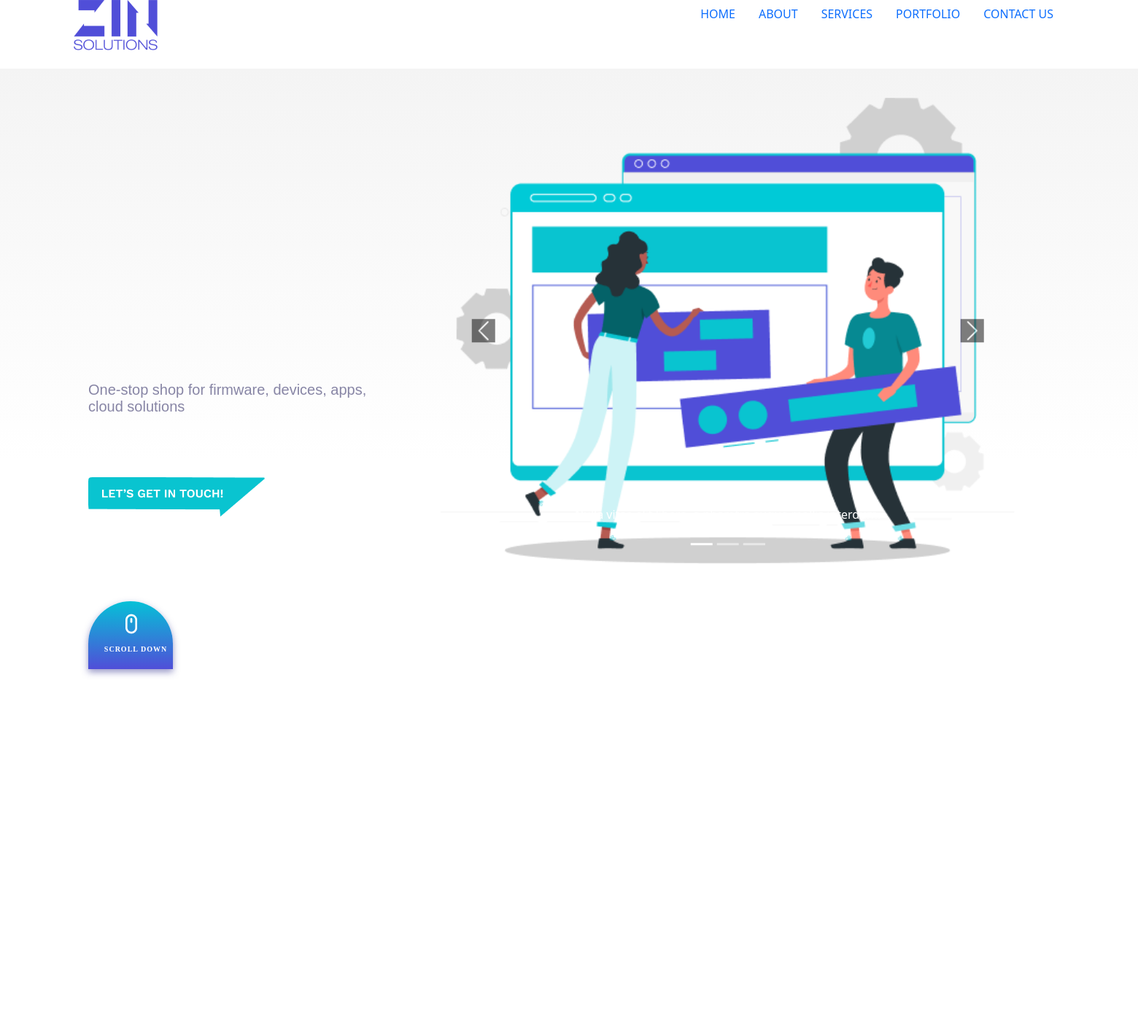
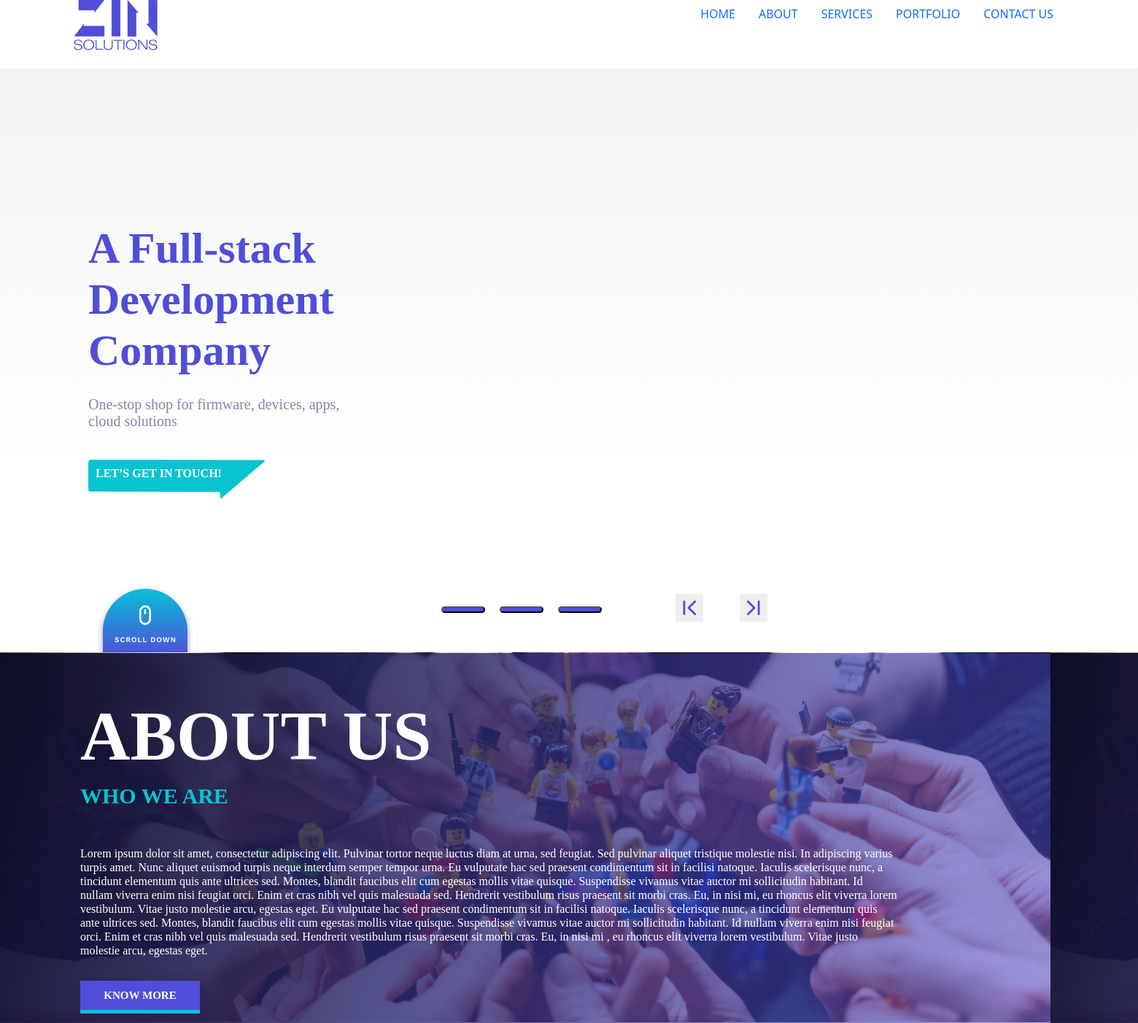
Before and after one commit to AliAssaf2/FirstTask, a Laravel app: page /home in a window 1560 px wide. Shown: the part 26-1428 px from the top of the page at 73% size. Before the commit the page ends 952 px from the top, so only its background shows below. Run offline with Laravel 9, Linux system fonts and the light colour scheme.

```diff
--- a/public/css/home.css
+++ b/public/css/home.css
@@ -1,5 +1,5 @@
 .head {
-    width: 100%;
+    width: 100% ;
     height: 120px;
     background: #FFFFFF;
     position: relative;
@@ -20,75 +20,286 @@
 }
 .main {
     width: 100%;
+    height: 100%;
+    background: #FFFFFF;
+    position: relative;
+}
+.main .Home-CarouselBox {
+    /* Vector */
+    position: absolute;
+    width: 100%;
     height: 780px;
     background: linear-gradient(180deg, #F4F4F4 0%, #FFFFFF 68.85%);
 }
-.FirstText {
+.main .Home-CarouselBox .Changing-TextBox{
+
+    /* A Full-stack Development Company */
+
+    position: absolute;
+    width: 443px;
+    height: 210px;
+    left: 121px;
+    top: 211px;
+
+    font-family: 'Work Sans';
+    font-style: normal;
+    font-weight: 600;
+    font-size: 60px;
+    line-height: 70px;
+
+    color: #504ED8;
+
+}
+.main .Home-CarouselBox .TextBox1{
+    /* One-stop shop for firmware, devices, apps, cloud solutions */
+
     position: absolute;
     width: 382px;
     height: 44px;
     left: 121px;
-    top: 549px;
-    font-family: 'Work Sans', sans-serif;
+    top: 449px;
+
+    font-family: 'Work Sans';
     font-style: normal;
     font-weight: 400;
     font-size: 20px;
     line-height: 23px;
+
     color: #8785A5;
+
+}
+.main .Home-CarouselBox .TextBox2{
+    /* Group 47 */
+
+    position: absolute;
+    width: 241.84px;
+    height: 54px;
+    left: 121px;
+    top: 536px;
+    background-image: url('../img/Home-arrow.png') ;
+
+}
+.main .Home-CarouselBox .TextBox2 p{
+    font-family: Work Sans;
+    font-size: 16px;
+    font-weight: 600;
+    line-height: 18.77px;
+    text-align: left;
+    color:#FFFFFF;
+   margin-top: 10px;
+    margin-left: 10px;
+}
+.main .Home-CarouselBox .scroll-downBox{
+    /* Group 81 */
+    position: absolute;
+    width: 140px;
+    height: 93px;
+    left: 131px;
+    top: 707px;
+    background-image: url('../img/home-scroll-down.png') ;
+}
+.main .Home-CarouselBox .CarouselBox {
+    /* Group 74 */
+    position: absolute;
+    width: 800px;
+    height: 800px;
+    left: 600px;
+    transform: rotate(165deg);
+    background-image: url("../img/CarouselBox-Rings-.png");
+}
+.main .Home-CarouselBox .CarouselBox .custom-carousel img {
+
+transform: rotate(-165deg);
 }
 
-.SecondText {
+.main .Home-CarouselBox  .indicators-buttons-Box {
+    /* Group 3625 */
+
     position: absolute;
-    width: 241px;
-    height: 54px;
-    left: 121px;
-    top: 680px;
+    width: 369px;
+    height: 38px;
+    left: 550px;
+    top: 725px;
+
+
 }
-.scrolDown {
+.main .Home-CarouselBox .indicators-buttons-Box .custom-carousel-indicators {
+    /* Group 82 */
+
     position: absolute;
-    width: 116px;
-    height: 93px;
-    left: 121px;
-    top: 850px;
-    background: linear-gradient(180deg, #00CAD7 -8.06%, #504ED8 100%);
-    box-shadow: 0px 4px 10px rgba(57, 56, 150, 0.53);
-    border-radius: 90px 90px 0px 0px;
+    width: 300px;
+    height: 28px;
+    margin: 5px;
+   left: 30px;
 }
-.scrolDown img {
+.main .Home-CarouselBox .indicators-buttons-Box .custom-carousel-indicators .button1{
+    /* Rectangle 54 */
+
     position: absolute;
-    left: 43px;
-    top: 15px;
+    width: 60px;
+    left: 20px;
+    height: 9px;
+    top: 7px;
+    background: #504ED8;
+    border-radius: 69px;
+
 }
-.scrolDown p {
+.main .Home-CarouselBox .indicators-buttons-Box .custom-carousel-indicators .button2{
+    /* Rectangle 54 */
+
     position: absolute;
-    width: 100px;
-    height: 12px;
-    left: 15px;
+    width: 60px;
+    left: 100px;
+    height: 9px;
+    top: 7px;
+    background: #504ED8;
+    border-radius: 69px;
+
+}
+.main .Home-CarouselBox .indicators-buttons-Box .custom-carousel-indicators .button3{
+    /* Rectangle 54 */
+
+    position: absolute;
+    width: 60px;
+    left: 180px;
+    height: 9px;
+    top: 7px;
+    background: #504ED8;
+    border-radius: 69px;
+
+}
+.main .Home-CarouselBox .indicators-buttons-Box .prev-next-buttons{
+    /* fluent:arrow-next-20-filled */
+
+    position: absolute;
+    width: 50px;
+    height: 38px;
+    left: 364px;
+
+    transform: rotate(180deg);
+}
+.main .Home-CarouselBox .indicators-buttons-Box .prev-next-buttons .custom-carousel-control-next{
+    /* fluent:arrow-next-20-filled */
+
+    position: absolute;
+    width: 38px;
+    height: 38px;
+    background-image: url("../img/Carousel-fluent_arrow-next.png");
+    background-size: cover;
+    background-repeat: no-repeat;
+    border: none;
+    transform: rotate(180deg);
+    top: 5px ;
+
+}
+.main .Home-CarouselBox .indicators-buttons-Box .prev-next-buttons .custom-carousel-control-prev{
+    position: absolute;
+    width: 38px;
+    height: 38px;
+   right: 100px;
+    background-image: url("../img/Carousel-fluent_arrow-next.png");
+    background-size: cover;
+    background-repeat: no-repeat;
+    border: none;
+    transform: rotate(360deg);
+    top: 5px ;
+
+}
+.main .Home-AboutUs{
+    /* Vector */
+
+    position: absolute;
+    width: 100%;
+    height: 508px;
+    top: 800px;
+    background:#FFFFFF;
+}
+.main .Home-AboutUs .AboutUs {
+    position: absolute;
+    width: 100%;
+    height: 508px;
+
+    background-image: url('../img/about-us-header.png') ;
+}
+.main .Home-AboutUs .AboutUs h1 {
+    position: absolute;
+    width: 484px;
+    height: 111px;
+    left: 110px;
     top: 60px;
     font-family: 'Work Sans';
     font-style: normal;
-    font-weight: 600;
-    font-size: 10px;
-    line-height: 12px;
-    text-align: center;
-    letter-spacing: 0.1em;
+    font-weight: 700;
+    font-size: 95px;
+    line-height: 111px;
     color: #FFFFFF;
 }
+.main .Home-AboutUs .AboutUs h2 {
+    position: absolute;
+    width: auto;
+    height: 35px;
+    left: 110px;
+    top: 179px;
+    font-family: 'Work Sans';
+    font-style: normal;
+    font-weight: 600;
+    font-size: 30px;
+    line-height: 35px;
+    color: #09C4D0;
+    white-space: nowrap;
+}
+.main .Home-AboutUs .AboutUs p {
+    position: absolute;
+    width: 1120px;
+    height: 169px;
+    left: 110px;
+    top: 266px;
+    font-family: 'Work Sans';
+    font-style: normal;
+    font-weight: 400;
+    font-size: 16px;
+    line-height: 19px;
+    color: #FFFFFF;
+}
+.main .Home-AboutUs .AboutUs .AboutUs-Button{
+    /* Rectangle 58 */
 
-.main .CarouselBox {
     position: absolute;
-    width: 787.8px;
-    height: 667.49px;
-    left: 600px;
-    top: 132.34px;
-    transform: rotate(165deg);
+    width: 164px;
+    height: 45px;
+    left: 110px;
+    top: 450px;
+
+    background: #504ED8;
+
 }
-.rotate {
-    rotate: 195deg;
+.main .Home-AboutUs .AboutUs .AboutUs-Button button{
+    /* KNOW MORE */
+    display: flex;
+    justify-content: center;
+    width: 100%;
+    margin-top: 10px;
+    font-family: 'Work Sans';
+    font-style: normal;
+    font-weight: 600;
+    font-size: 15px;
+    line-height: 18px;
+    /* identical to box height */
+    text-align: center;
+    background: #504ED8;
+    color: #FFFFFF;
+    border: none;
 }
+.main .Home-AboutUs .AboutUs  .AboutUs-Button-Strip{
+    /* Rectangle 59 */
 
-/* Change carousel button colors to black */
-.carousel-control-prev-icon,
-.carousel-control-next-icon {
-    background-color: black;
+    position: absolute;
+    width: 164px;
+    height: 5px;
+    left: 110px;
+    top: 490px;
+
+    background: #09C4D0;
+
+
 }
--- /dev/null
+++ b/public/js/home.js
@@ -0,0 +1,17 @@
+document.addEventListener('DOMContentLoaded', (event) => {
+    const sentences = [
+        "A Full-stack Development Company",
+        "Consultation",
+        "UI UX"
+    ];
+    let index = 0;
+    const carouselText = document.getElementById('carousel-text');
+
+    function changeText() {
+        carouselText.textContent = sentences[index];
+        index = (index + 1) % sentences.length;
+    }
+
+    changeText(); // Initial call to set the first sentence
+    setInterval(changeText, 3000); // Change text every 3 seconds
+});
--- a/resources/views/Home.blade.php
+++ b/resources/views/Home.blade.php
@@ -3,11 +3,11 @@
 <head>
     <meta charset="UTF-8">
     <meta name="viewport" content="width=device-width, initial-scale=1">
-    <title>Document</title>
+    <title>Home</title>
     <link href="https://cdn.jsdelivr.net/npm/bootstrap@5.0.2/dist/css/bootstrap.min.css" rel="stylesheet" integrity="sha384-EVSTQN3/azprG1Anm3QDgpJLIm9Nao0Yz1ztcQTwFspd3yD65VohhpuuCOmLASjC" crossorigin="anonymous">
     <script src="https://cdn.jsdelivr.net/npm/bootstrap@5.0.2/dist/js/bootstrap.bundle.min.js" integrity="sha384-MrcW6ZMFYlzcLA8Nl+NtUVF0sA7MsXsP1UyJoMp4YLEuNSfAP+JcXn/tWtIaxVXM" crossorigin="anonymous"></script>
     <link href="{{ asset('css/home.css') }}" rel="stylesheet">
-
+    <script src="{{ asset('js/home.js') }}"></script>
 
 </head>
 <body>
@@ -36,72 +36,114 @@
 </header>
 
 <div class="main">
-    <div class="FirstText">
-        <p>One-stop shop for firmware, devices, apps, cloud solutions</p>
+
+    <div class="Home-CarouselBox">
+
+    <div class="Changing-TextBox">
+        <div class="Changing-Text">
+            <p id="carousel-text"></p>
+        </div>
     </div>
 
-    <div class="SecondText">
-        <img src="img/Group 47.png">
+        <div class="TextBox1">
+            <p>One-stop shop for firmware, devices, apps, cloud solutions</p>
+        </div>
+
+        <div class="TextBox2">
+            <p>LET’S GET IN TOUCH!</p>
+        </div>
+
+        <div class="scroll-downBox">
+        <!-- image holder for scroll down image -->
+        </div>
+
+
+{{--<div class="CarouselBox">
+    <div id="carouselExampleIndicators" class="custom-carousel" data-bs-ride="carousel">
+
+        <div class="custom-carousel-inner">
+            <div class="custom-carousel-item custom-active">
+                <img src="img/Carousel-Slider-one.png" class="custom-img" alt="...">
+            </div>
+            <div class="custom-carousel-item">
+                <img src="img/Carousel-Slider-two.png" class="custom-img" alt="...">
+            </div>
+            <div class="custom-carousel-item">
+                <img src="img/Carousel-Slider-three.png" class="custom-img" alt="...">
+            </div>
+        </div>
+
     </div>
-    <div class="scrolDown">
-        <div>
-            <img src="img/fe_mouse.png">
+</div>--}}
+
+
+        <div class="indicators-buttons-Box">
+            <div class="custom-carousel-indicators">
+                <button type="button" data-bs-target="#carouselExampleIndicators" data-bs-slide-to="0" class="button1" aria-current="true" aria-label="Slide 1"></button>
+                <button type="button" data-bs-target="#carouselExampleIndicators" data-bs-slide-to="1" aria-label="Slide 2" class="button2"></button>
+                <button type="button" data-bs-target="#carouselExampleIndicators" data-bs-slide-to="2" aria-label="Slide 3" class="button3"></button>
+            </div>
+
+            <div class="prev-next-buttons">
+            <button class="custom-carousel-control-prev" type="button" data-bs-target="#carouselExampleIndicators" data-bs-slide="prev">
+                <span class="custom-carousel-control-prev-icon" aria-hidden="true"></span>
+
+            </button>
+
+            <button class="custom-carousel-control-next" type="button" data-bs-target="#carouselExampleIndicators" data-bs-slide="next">
+                <span class="custom-carousel-control-next-icon" aria-hidden="true"></span>
+
+            </button>
+            </div>
+
         </div>
-        <p>SCROLL DOWN</p>
+
     </div>
 
-    <div class="CarouselBox">
-        <div class="rotate">
-            <div id="carouselExampleCaptions" class="carousel slide" data-bs-ride="carousel">
-                <div class="carousel-inner">
-                    <div class="carousel-item active">
-                        <img src="img/slider-image-1(1).png" class="d-block w-100" alt="...">
-                        <div class="carousel-caption d-none d-md-block">
-                            <h5>First slide label</h5>
-                            <p>Nulla vitae elit libero, a pharetra augue mollis interdum.</p>
-                        </div>
-                    </div>
-                    <div class="carousel-item">
-                        <img src="img/rafiki.png" class="d-block w-100" alt="...">
-                        <div class="carousel-caption d-none d-md-block">
-                            <h5>Second slide label</h5>
-                            <p>Lorem ipsum dolor sit amet, consectetur adipiscing elit.</p>
-                        </div>
-                    </div>
-                    <div class="carousel-item">
-                        <img src="img/rafiki1.png" class="d-block w-100" alt="...">
-                        <div class="carousel-caption d-none d-md-block">
-                            <h5>Third slide label</h5>
-                            <p>Praesent commodo cursus magna, vel scelerisque nisl consectetur.</p>
-                        </div>
-                    </div>
-                </div>
+    <div class="Home-AboutUs">
 
-                <!-- Wrapper for controls and indicators -->
-                <div class="carousel-controls-wrapper">
-                    <!-- Previous button -->
-                    <a class="carousel-control-prev" href="#carouselExampleCaptions" role="button" data-bs-slide="prev">
-                        <span class="carousel-control-prev-icon" aria-hidden="true"></span>
-                        <span class="visually-hidden">Previous</span>
-                    </a>
+        <div class="AboutUs">
+            <h1>ABOUT US</h1>
+            <h2>WHO WE ARE</h2>
+            <p>Lorem ipsum dolor sit amet, consectetur adipiscing elit. Pulvinar tortor neque
+                luctus diam at urna, sed feugiat. Sed pulvinar aliquet tristique molestie nisi.
+                In adipiscing varius turpis amet. Nunc aliquet euismod turpis neque interdum semper tempor urna.
+                Eu vulputate hac sed praesent condimentum sit in facilisi natoque. Iaculis scelerisque nunc,
+                a tincidunt elementum quis ante ultrices sed. Montes,
+                blandit faucibus elit cum egestas mollis vitae quisque.
+                Suspendisse vivamus vitae auctor mi sollicitudin habitant.
+                Id nullam viverra enim nisi feugiat orci. Enim et cras nibh vel
+                quis malesuada sed. Hendrerit vestibulum risus praesent sit morbi cras.
+                Eu, in nisi mi, eu rhoncus elit viverra lorem vestibulum. Vitae justo molestie arcu,
+                egestas eget. Eu vulputate hac sed praesent condimentum sit in facilisi natoque.
+                Iaculis scelerisque nunc, a tincidunt elementum quis ante ultrices sed.
+                Montes, blandit faucibus elit cum egestas mollis vitae quisque.
+                Suspendisse vivamus vitae auctor mi sollicitudin habitant.
+                Id nullam viverra enim nisi feugiat orci. Enim et cras nibh vel quis malesuada sed.
+                Hendrerit vestibulum risus praesent sit morbi cras. Eu, in nisi mi
+                , eu rhoncus elit viverra lorem vestibulum.
+                Vitae justo molestie arcu, egestas eget.</p>
+            <div class="AboutUs-Button">
 
-                    <!-- Indicators -->
-                    <ol class="carousel-indicators">
-                        <li data-bs-target="#carouselExampleCaptions" data-bs-slide-to="0" class="active"></li>
-                        <li data-bs-target="#carouselExampleCaptions" data-bs-slide-to="1"></li>
-                        <li data-bs-target="#carouselExampleCaptions" data-bs-slide-to="2"></li>
-                    </ol>
+                <button type="button" onclick="window.location.href='{{ url('/about') }}'">KNOW MORE</button>
 
-                    <!-- Next button -->
-                    <a class="carousel-control-next" href="#carouselExampleCaptions" role="button" data-bs-slide="next">
-                        <span class="carousel-control-next-icon" aria-hidden="true"></span>
-                        <span class="visually-hidden">Next</span>
-                    </a>
-                </div>
+            </div>
+            <div class="AboutUs-Button-Strip">
+
             </div>
         </div>
+
+
     </div>
+
+
+    </div>
+
+
+
 </div>
 
+
 </body>
+
 </html>
```
Also changed, not shown: public/css/about.css (+28 -27 lines), public/css/services.css (+12 -46 lines), public/img/Carousel-Slider-one.png (renamed from public/img/slider-image-1(1).png), public/img/Carousel-Slider-three.png (renamed from public/img/rafiki1.png), public/img/Carousel-Slider-two.png (renamed from public/img/rafiki.png), public/img/Carousel-fluent_arrow-next.png (added), public/img/Carousel-prev-button-icon.png (added), public/img/CarouselBox-Rings-.png (added), public/img/Group 47.png (deleted), public/img/Home-arrow.png (added), public/img/home-scroll-down.png (renamed from public/img/Group 3710.png).
